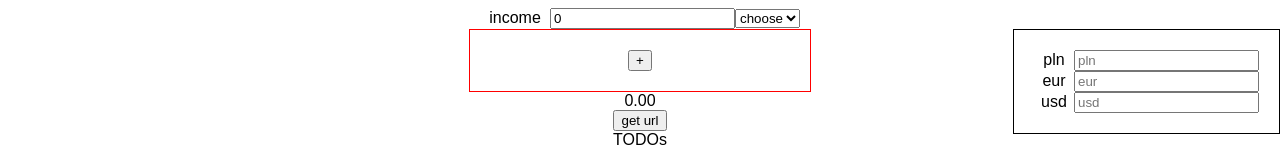
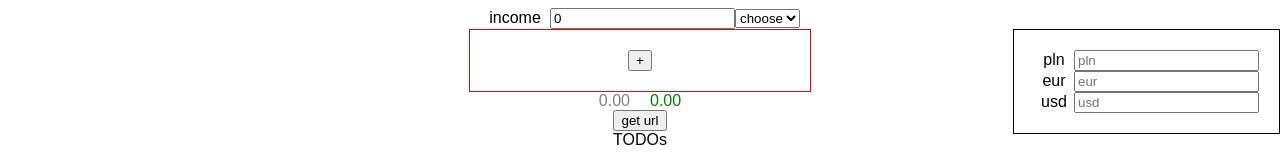
Before and after one commit to ijsyouridea/expense_forecast_tool, a React (Create React App) app: page / in a window 1280 px wide. Shown: the top 165 px of the page. Built offline with nearby package versions, Linux system fonts and the light colour scheme.

Commit message:
feat: add reamin on account

```diff
--- a/src/components/Rest.js
+++ b/src/components/Rest.js
@@ -3,18 +3,27 @@ import { useState, useEffect } from "react";
 export default function Rest({ list, currencies, total, currency }) {
   total = parseFloat(total);//prevent crash while typing dot
   let [result, setResult] = useState(total);
+  let [shouldRemain, setShouldRemain] = useState(total);
 
   useEffect(() => {
     let calculate = total;
+    let shouldCalculate = total
     list.forEach((i) => {
       if (i.currency === currency) {
         calculate -= i.amount;
+        if(i.title?.startsWith("+")){
+          shouldCalculate -= i.amount
+        }
       } else {
         calculate -= (i.amount||0) * (1 / (currencies[i.currency] || 1));
+        if(i.title?.startsWith("+")){
+          shouldCalculate -= (i.amount||0) * (1 / (currencies[i.currency] || 1));
+        }
       }
     });
 
     setResult(calculate);
+    setShouldRemain(shouldCalculate)
     if (total || currency || list.length) {
       localStorage.setItem(
         "memory",
@@ -24,8 +33,9 @@ export default function Rest({ list, currencies, total, currency }) {
   }, [total, currency, list, currencies]);
 
   return (
-    <div>
-      {result.toFixed(2)} {currency}
+    <div style={{display:'flex', justifyContent:'center', gap:'20px'}}>
+      <div style={{color:'grey'}}>{result.toFixed(2)} {currency}</div>
+      <div style={{color:'green'}}>{shouldRemain.toFixed(2)} {currency}</div>
     </div>
   );
 }
```
